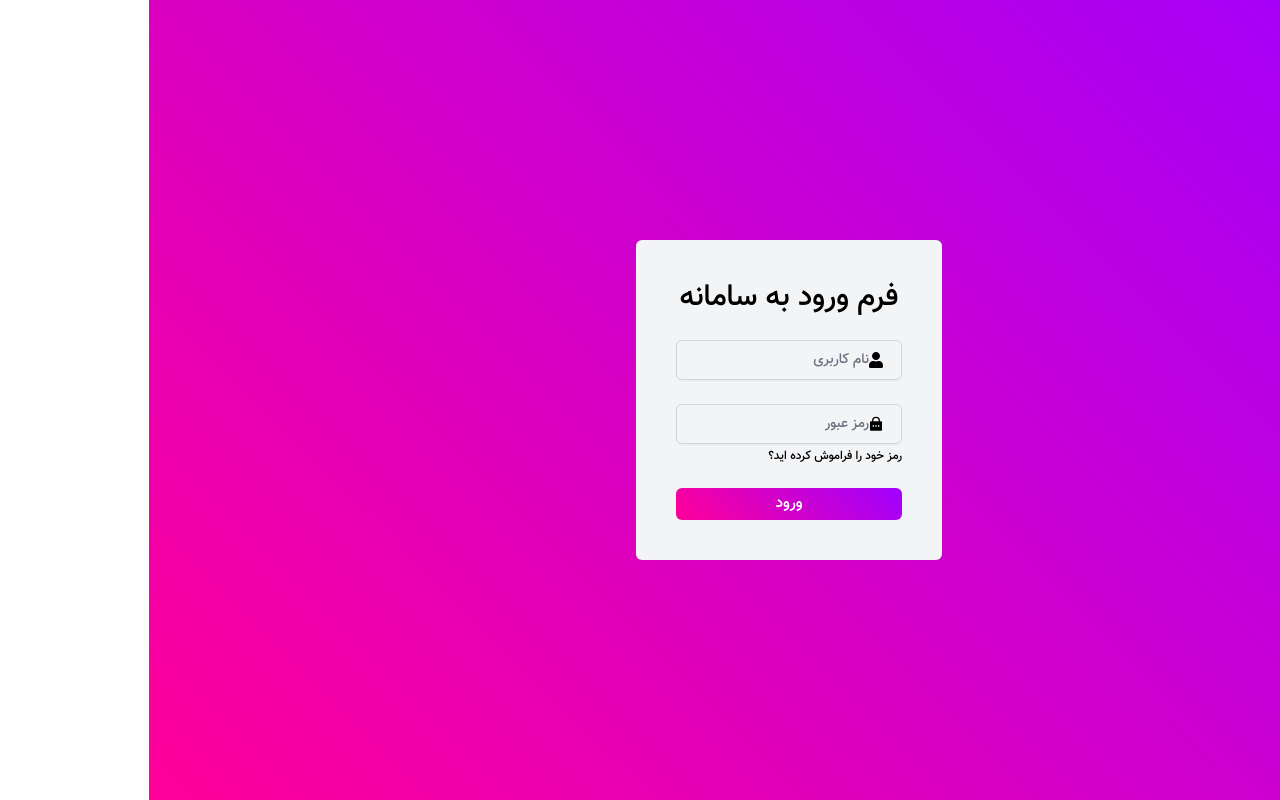
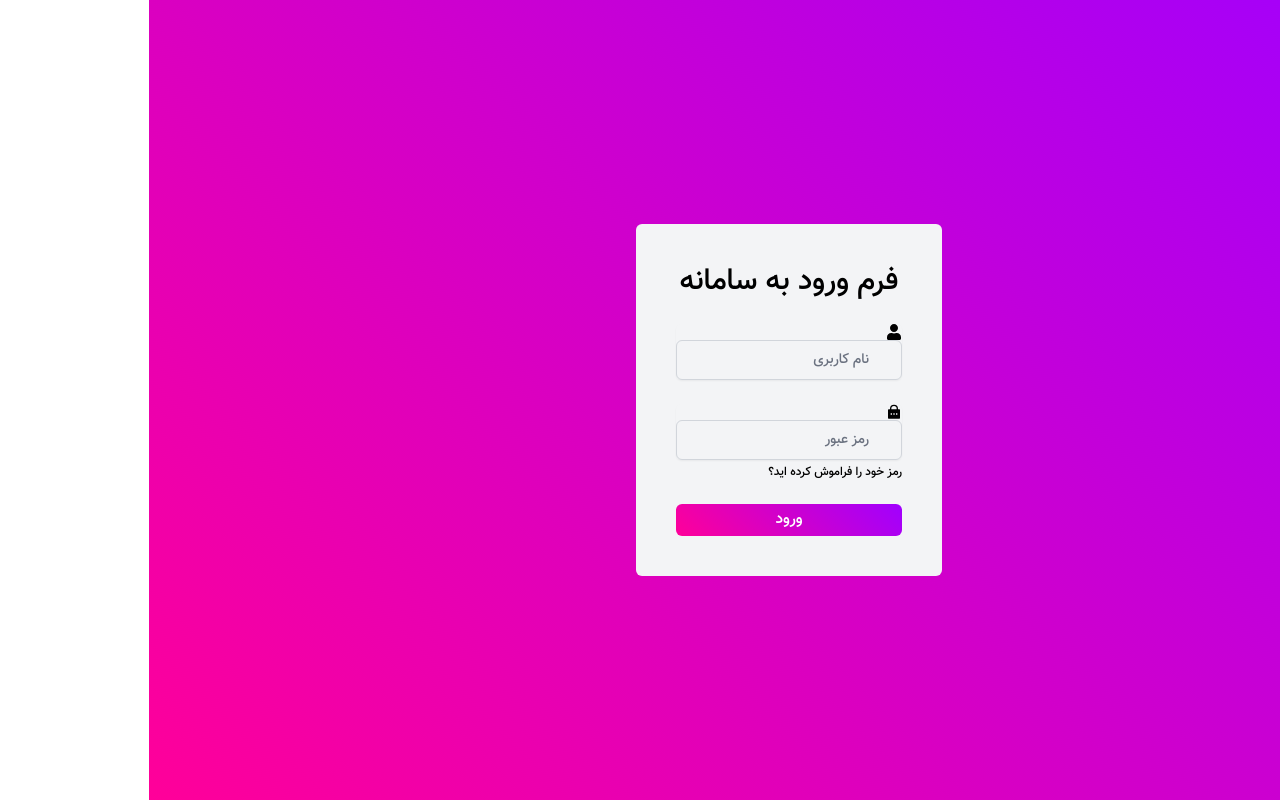
Before and after one commit to farzadafi/Store_Project, a React (Vite) app: page /login in a window 1280 px wide. Built offline with nearby package versions, Linux system fonts and the light colour scheme.

Commit message:
add variant to formikValue

```diff
--- a/src/component/formikInput/index.tsx
+++ b/src/component/formikInput/index.tsx
@@ -5,13 +5,18 @@ interface Props {
   type: string,
   name: string,
   placeHolder: string
-  icon: ReactNode
+  icon: ReactNode,
+  variant: string
 }
 
-const FormikInput = ({type, name, placeHolder, icon}: Props) => {
+const variants: Record<string, string> = {
+  login: `absolute inset-y-0 left-0 pl-[12.5rem] flex items-center pointer-events-none`
+};
+
+const FormikInput = ({type, name, placeHolder, icon, variant}: Props) => {
   return (
     <div className="relative rounded-md shadow-sm">
-      <div className="absolute inset-y-0 left-0 pl-48 flex items-center pointer-events-none">
+      <div className={`${variants[variant]}`}>
         {
           icon
         }
```
